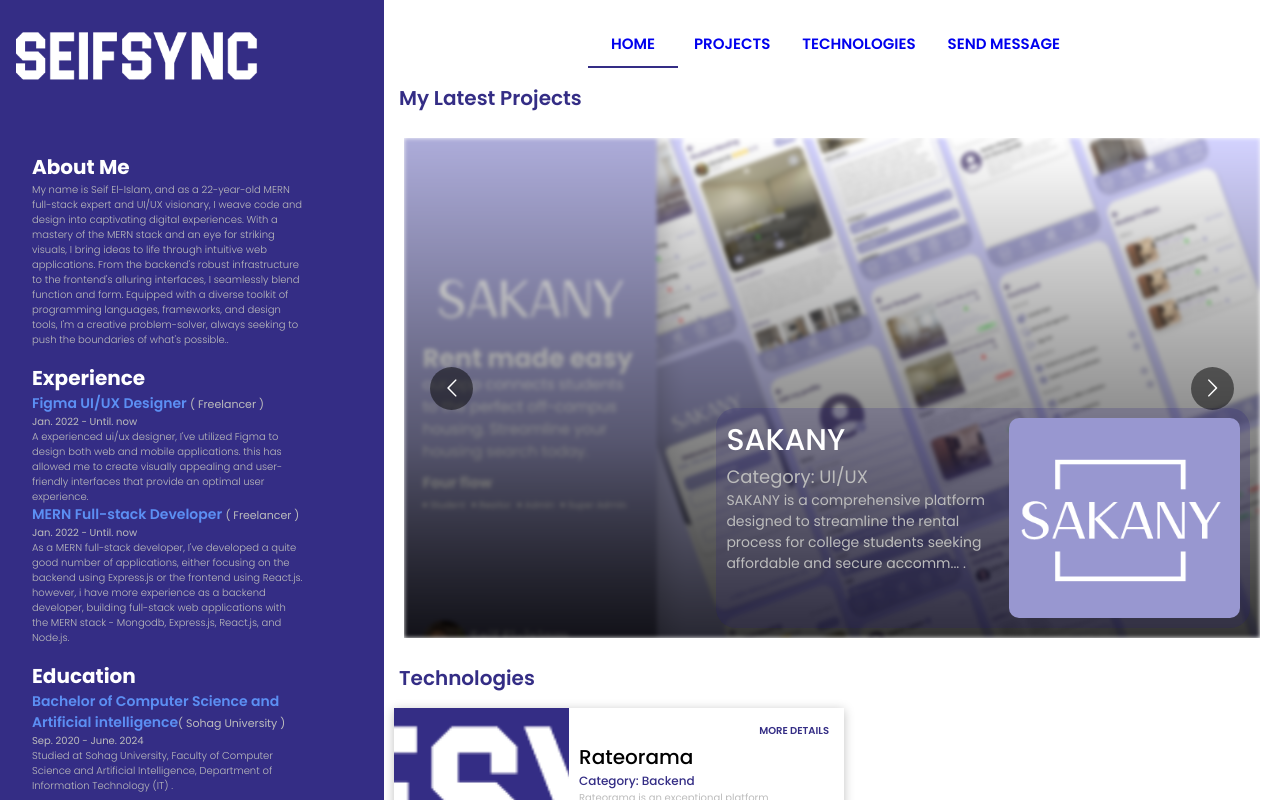
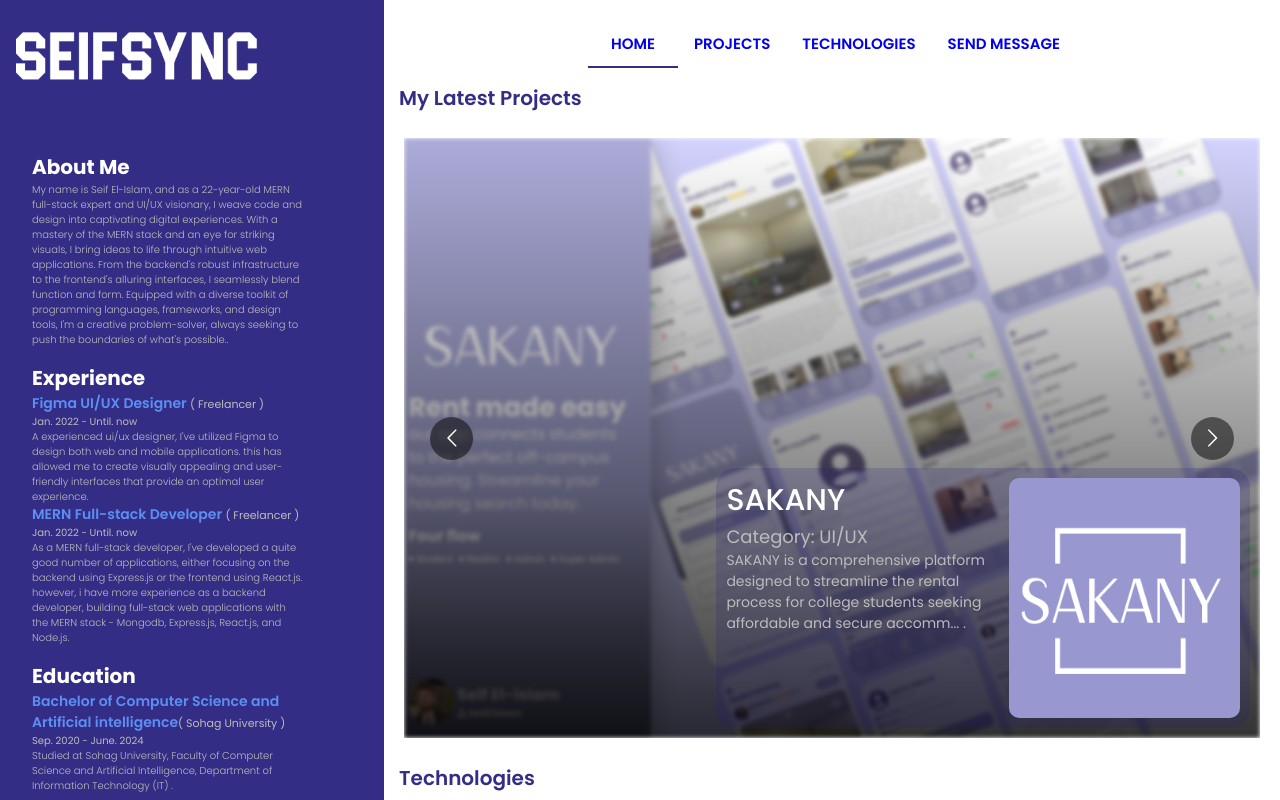
Before and after one commit to ACICT-DEPI/ONL1_SWD2_S1e-DepiDeals, a React (Create React App) app: page / in a window 1280 px wide. Shown: the top 800 px of the page. Built offline with nearby package versions, Linux system fonts and the light colour scheme.

Commit message:
home carusol

```diff
--- a/src/components/Home/Car.jsx
+++ b/src/components/Home/Car.jsx
@@ -12,7 +12,7 @@ export default function Car() {
     },
     desktop: {
       breakpoint: { max: 3000, min: 1024 },
-      items: 1.2,
+      items: 1,
       slidesToSlide: 1,
     },
     tablet: {
@@ -31,6 +31,7 @@ export default function Car() {
       slidesToSlide: 1,
     },
   };
+
 
   return (
     <Carousel
--- a/src/components/Home/CarCard.jsx
+++ b/src/components/Home/CarCard.jsx
@@ -8,9 +8,9 @@ export default function CarCard() {
       sx={{
         position: "relative",
         margin: "10px",
-        minHeight: { xs: "300px", sm: "400px", md: "500px" },
-        maxHeight: { xs: "300px", sm: "400px", md: "500px" },
-        height: { xs: "300px", sm: "400px", md: "500px" },
+        minHeight: { xs: "270px", sm: "400px", md: "500px", lg: "600px" },
+        maxHeight: { xs: "370px", sm: "400px", md: "500px", lg: "600px" },
+        height: { xs: "270px", sm: "400px", md: "500px" },
         minWidth: { xs: "300px", sm: "400px", md: "500px" },
         padding: "0px",
         overflow: "clip",
@@ -82,7 +82,8 @@ export default function CarCard() {
               maxHeight: "100%",
               borderRadius: "10px",
             }}
-            src="/Saka.png" alt="pic"
+            src="/Saka.png"
+            alt="pic"
           />
         </Box>
       </Box>
```
